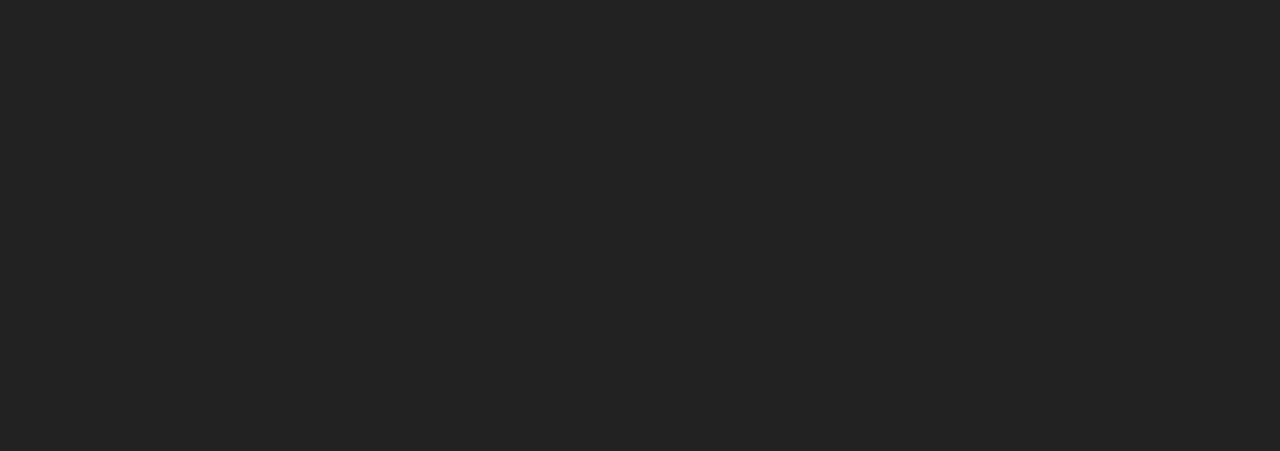
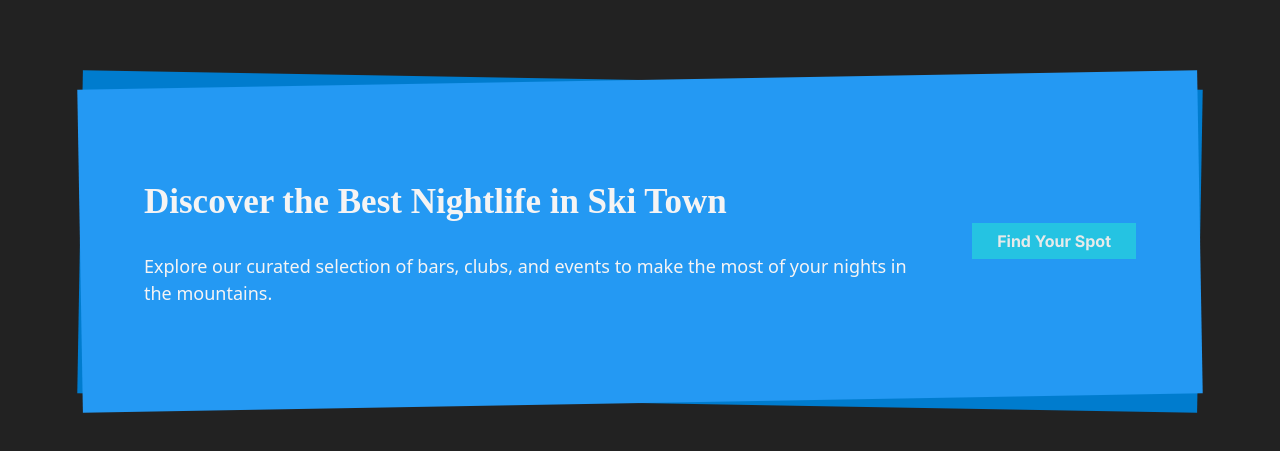
Before and after one commit to Archael/hakuba-nightlife, a Next.js app: page / in a window 1280 px wide. Shown: the part 1333-1784 px from the top of the page. Before the commit the page ends 1333 px from the top, so only its background shows below. Built offline with nearby package versions, Linux system fonts and the light colour scheme.

Commit message:
create cta component

```diff
--- /dev/null
+++ b/src/app/components/Cta/CallToAction.tsx
@@ -0,0 +1,32 @@
+import './cta.css';
+
+const CallToAction = () => {
+  return (
+    <div className="thq-section-padding">
+      <div className="thq-section-max-width">
+        <div className="cta-accent2-bg">
+          <div className="cta-accent1-bg">
+            <div className="cta-container1">
+              <div className="cta-content">
+                <span className="thq-heading-2">
+                  Discover the Best Nightlife in Ski Town
+                </span>
+                <p className="thq-body-large">
+                  Explore our curated selection of bars, clubs, and events to
+                  make the most of your nights in the mountains.
+                </p>
+              </div>
+              <div className="cta-actions">
+                <button type="button" className="thq-button-filled cta-button">
+                  Find Your Spot
+                </button>
+              </div>
+            </div>
+          </div>
+        </div>
+      </div>
+    </div>
+  );
+};
+
+export default CallToAction;
--- /dev/null
+++ b/src/app/components/Cta/cta.css
@@ -0,0 +1,75 @@
+.cta-accent2-bg {
+  gap: var(--dl-space-space-oneandhalfunits);
+  display: flex;
+  transform: translate3d(0px, 0px, 0px) scale3d(1, 1, 1) rotateX(0deg)
+    rotateY(0deg) rotateZ(1deg) skew(0deg, 0deg);
+  align-self: stretch;
+  transition: 0.3s;
+  align-items: center;
+  border-radius: var(--dl-radius-radius-cardradius);
+  justify-content: space-between;
+  transform-style: preserve-3d;
+  background-color: var(--dl-color-theme-accent2);
+}
+.cta-accent2-bg:hover {
+  transform: scale3d(1.1, 1.1, 1.1);
+}
+.cta-accent1-bg {
+  width: 100%;
+  display: flex;
+  transform: translate3d(0px, 0px, 0px) scale3d(1, 1, 1) rotateX(0deg)
+    rotateY(0deg) rotateZ(-2deg) skew(0deg, 0deg);
+  align-items: center;
+  border-radius: var(--dl-radius-radius-cardradius);
+  justify-content: space-between;
+  transform-style: preserve-3d;
+  background-color: var(--dl-color-theme-accent1);
+}
+.cta-container1 {
+  gap: var(--dl-space-space-threeunits);
+  width: 100%;
+  display: flex;
+  transform: translate3d(0px, 0px, 0px) scale3d(1, 1, 1) rotateX(0deg)
+    rotateY(0deg) rotateZ(1deg) skew(0deg, 0deg);
+  transition: 0.3s;
+  align-items: center;
+  padding-top: var(--dl-space-space-sixunits);
+  padding-left: var(--dl-space-space-fourunits);
+  border-radius: var(--dl-radius-radius-cardradius);
+  padding-right: var(--dl-space-space-fourunits);
+  padding-bottom: var(--dl-space-space-sixunits);
+}
+.cta-container1:hover {
+  color: var(--dl-color-theme-neutral-light);
+  background-color: var(--dl-color-theme-neutral-dark);
+}
+.cta-content {
+  gap: var(--dl-space-space-oneandhalfunits);
+  display: flex;
+  align-items: flex-start;
+  flex-direction: column;
+}
+.cta-actions {
+  gap: var(--dl-space-space-oneandhalfunits);
+  flex: 1;
+  display: flex;
+  align-items: flex-start;
+  justify-content: flex-end;
+}
+@media (max-width: 767px) {
+  .cta-container1 {
+    gap: var(--dl-space-space-oneandhalfunits);
+    flex-direction: column;
+    justify-content: flex-start;
+  }
+}
+@media (max-width: 479px) {
+  .cta-actions {
+    flex-wrap: wrap;
+    align-self: stretch;
+    justify-content: center;
+  }
+  .cta-button {
+    flex: 1;
+  }
+}
--- a/src/app/page.tsx
+++ b/src/app/page.tsx
@@ -2,6 +2,7 @@
 import Header from './components/Header/Header';
 import Navbar from './components/Navbar/Navbar';
 import Hero from './components/Hero/Hero';
+import CallToAction from './components/Cta/CallToAction';
 
 export default function Home() {
   return (
@@ -10,6 +11,7 @@
         <Navbar />
       </Header>
       <Hero />
+      <CallToAction />
     </div>
   );
 }
```
